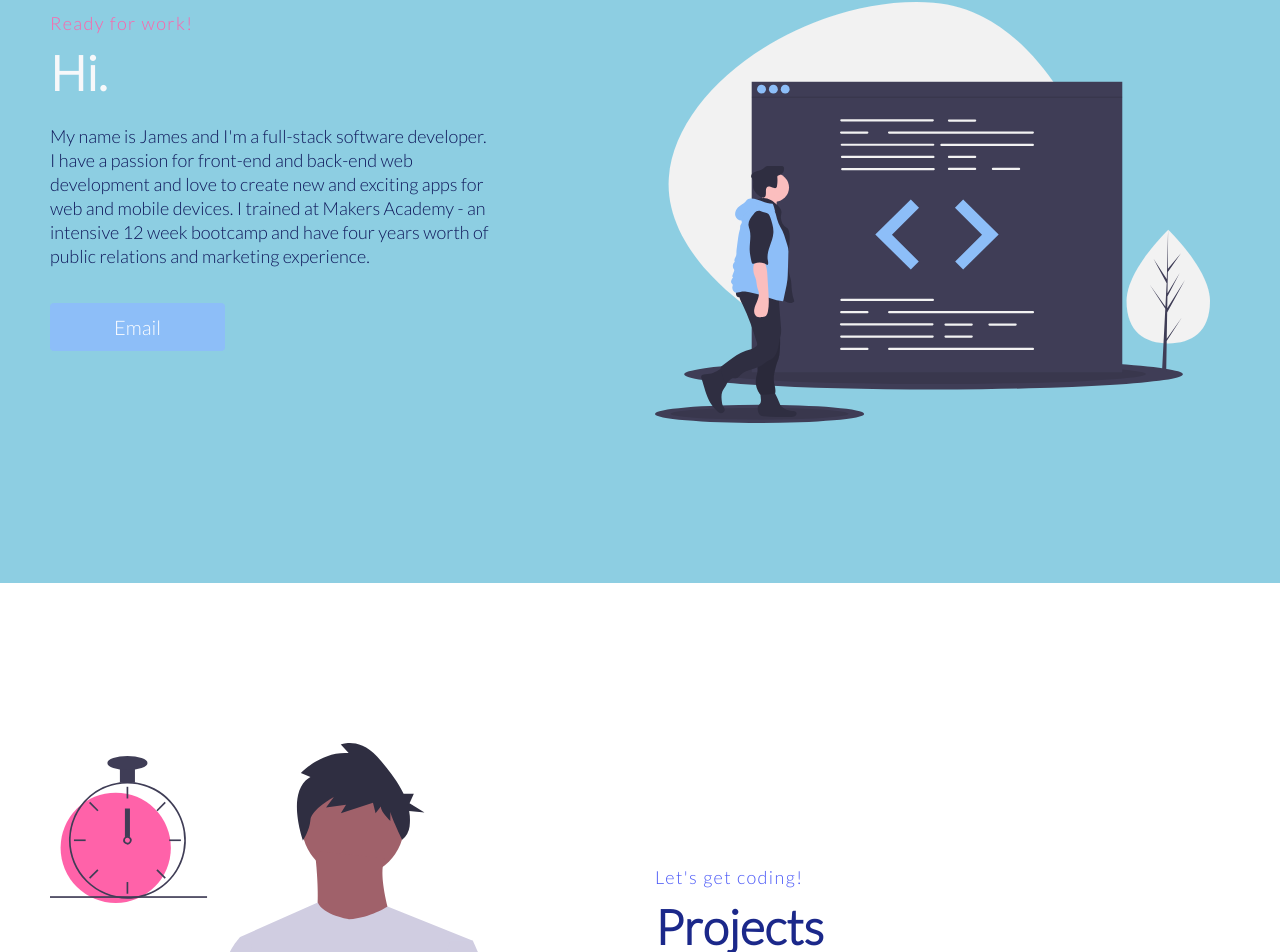
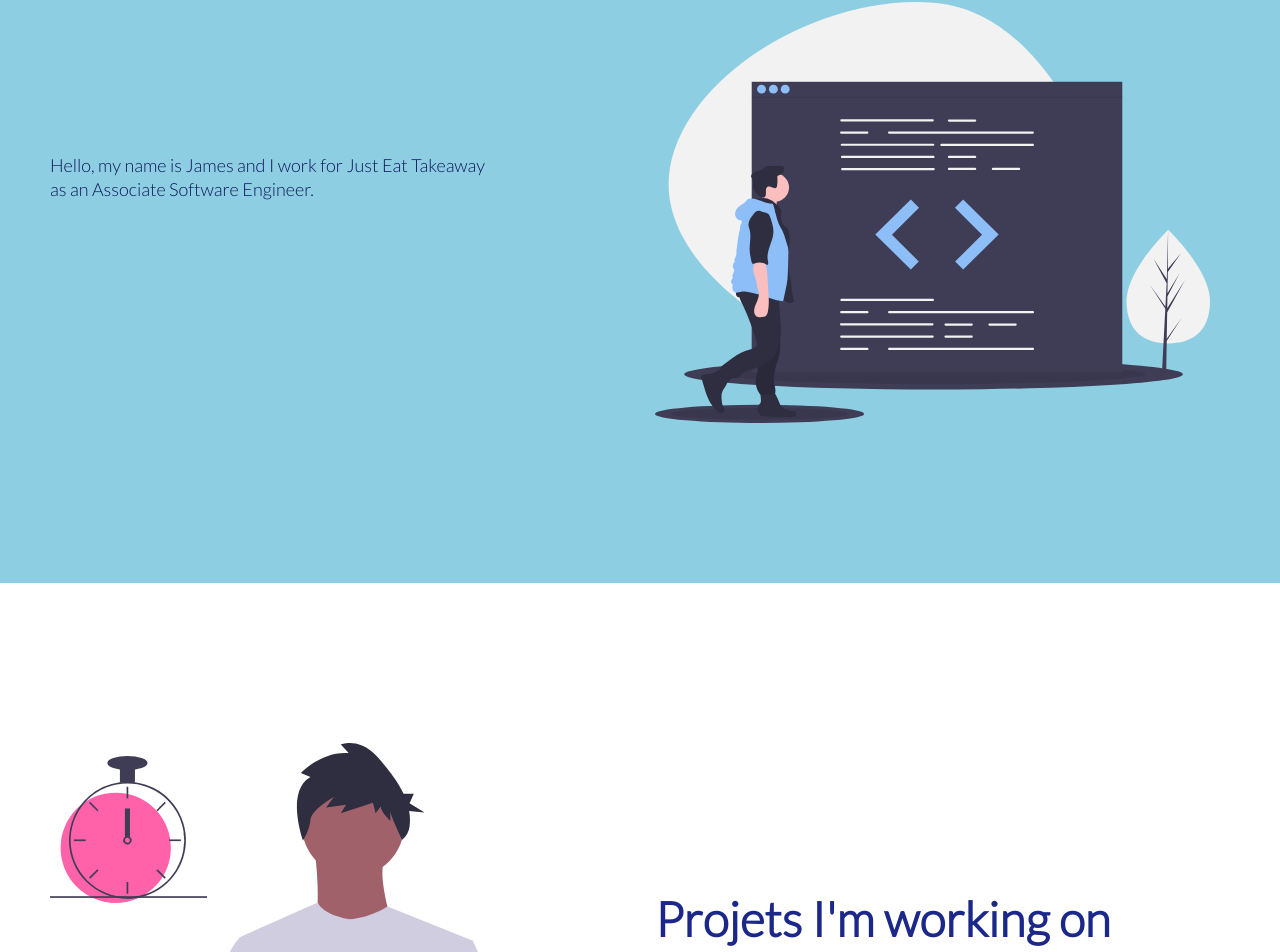
Before and after one commit to jamesoddy8/dev-website, a React (Create React App) app: page / in a window 1280 px wide. Shown: the part 238-1190 px from the top of the page. Built offline with nearby package versions, Linux system fonts and the light colour scheme.

Commit message:
website updates

```diff
--- a/src/pages/HomePage/Data.js
+++ b/src/pages/HomePage/Data.js
@@ -7,13 +7,13 @@ export const homeObjOne = {
   lightText: true,
   lightTextDesc: true,
   buttonLabel: 'Email',
-  description: "My name is James and I'm a full-stack software developer. I have a passion for front-end and back-end web development and love to create new and exciting apps for web and mobile devices. I trained at Makers Academy - an intensive 12 week bootcamp and have four years worth of public relations and marketing experience.",
-  headline: 'Hi.',
-  topLine: 'Ready for work!',
+  description: 'Hello, my name is James and I work for Just Eat Takeaway as an Associate Software Engineer.',
+  headline: '',
+  topLine: '',
   img: require('../../images/svg1.svg'),
   alt: 'an image is missing',
   start: '',
-  buttonHidden: false
+  buttonHidden: true
 };
 
 // Projects //
@@ -26,8 +26,8 @@ export const homeObjTwo = {
   lightTextDesc: false,
   buttonLabel: '',
   description: 'New portfolio work...',
-  headline: 'Projects',
-  topLine: "Let's get coding!",
+  headline: "Projets I'm working on",
+  topLine: "",
   img: require('../../images/svg2.svg'),
   alt: 'an image is missing',
   start: '',
--- a/src/pages/HomePage/Home.js
+++ b/src/pages/HomePage/Home.js
@@ -1,5 +1,5 @@
 import React from 'react';
-import { homeObjOne, homeObjTwo,  homeObjThree, homeObjFour } from './Data';
+import { homeObjOne, homeObjTwo,  homeObjThree } from './Data';
 import { InfoSection } from '../../components';
 
 const Home = () => {
@@ -8,7 +8,6 @@ const Home = () => {
       <InfoSection {...homeObjOne} />
       <InfoSection {...homeObjTwo} />
       <InfoSection {...homeObjThree} />
-      <InfoSection {...homeObjFour} />
     </>
   );
 };
--- a/src/pages/Languages/Data.js
+++ b/src/pages/Languages/Data.js
@@ -6,9 +6,9 @@ export const homeObjOne = {
   lightText: true,
   lightTextDesc: true,
   buttonLabel: 'Get Started',
-  description: 'Hello, my name is James and I am a junior software developer. I trained at Makers Academy - an intensive 12 week bootcamp',
-  headline: 'Full-Stack Software Engineer',
-  topLine: 'Ready for work!',
+  description: 'Hello, my name is James and I work for Just Eat Takeaway as an Associate Software Engineer.',
+  headline: 'About me',
+  topLine: '',
   img: require('../../images/svg1.svg'),
   alt: 'an image is missing',
   start: '',
```
Also changed, not shown: 8 other files (tests, documents, lock files or other folders).
